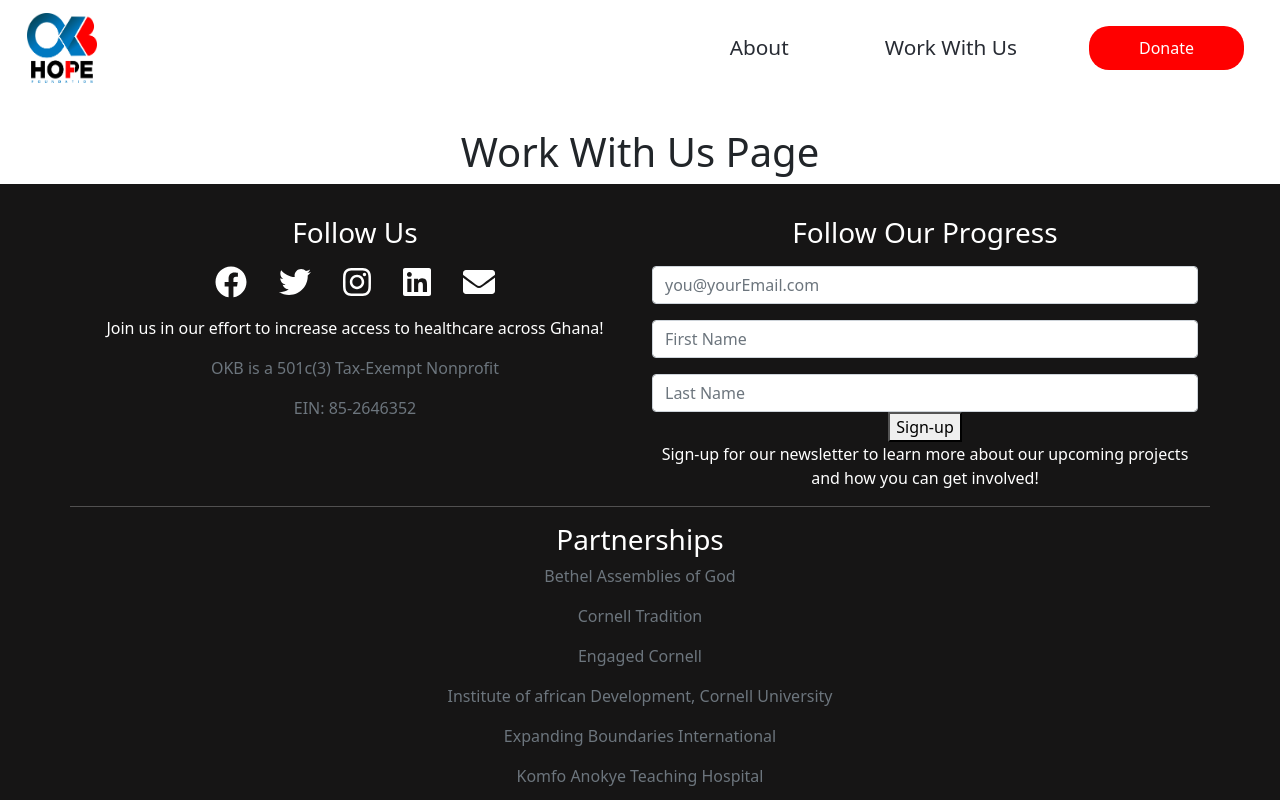
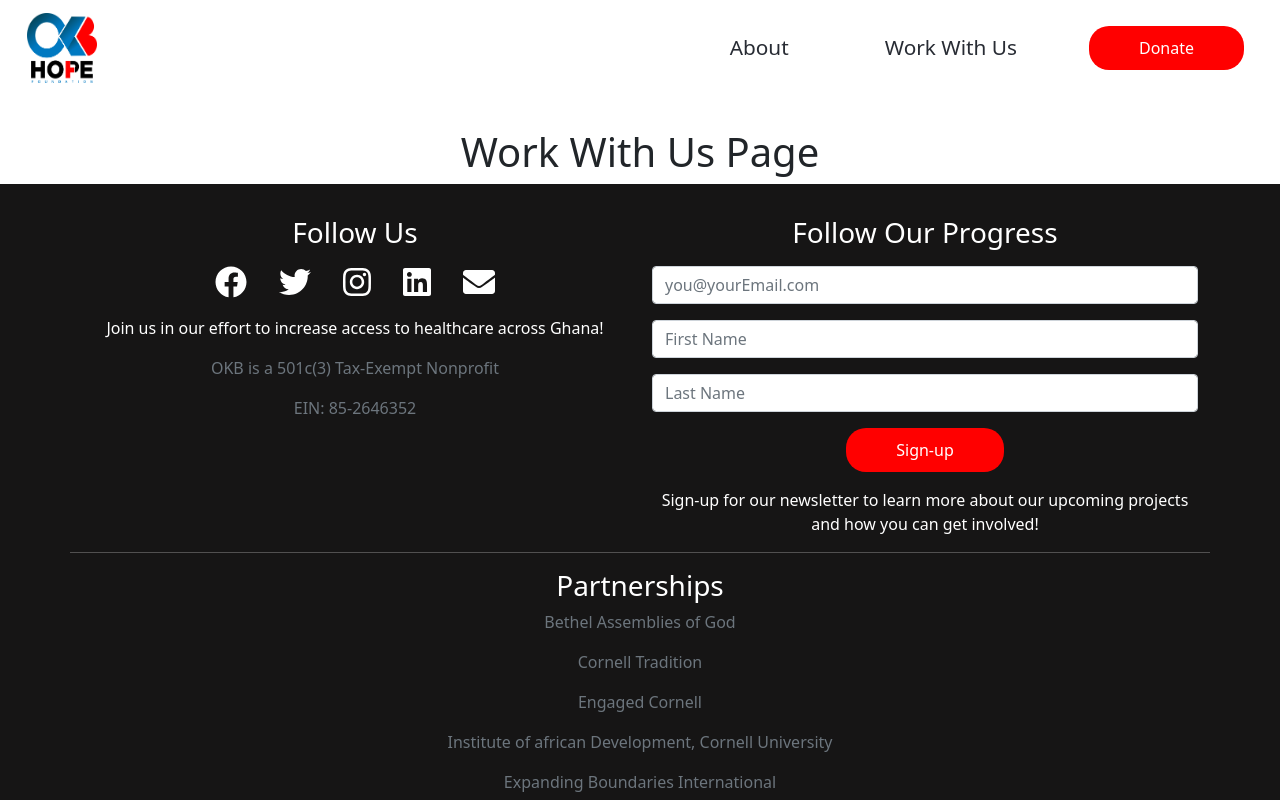
Before and after one commit to pgartrell/okb, a React (Create React App) app in the folder my-app/: page /workWithUsPage in a window 1280 px wide. Shown: the top 800 px of the page. Built offline with nearby package versions, Linux system fonts and the light colour scheme.

Commit message:
Footer btn

```diff
--- a/my-app/src/App.css
+++ b/my-app/src/App.css
@@ -67,7 +67,16 @@
 }
 
 .btn-signup {
-  margin: 0 1em;
+  background-color: #ff0000;
+  border: none;
+  color: white;
+  padding: 10px 50px;
+  text-align: center;
+  text-decoration: none;
+  font-size: 16px;
+  margin: 1em;
+  cursor: pointer;
+  border-radius: 20px;
 }
 
 .menu-item-footer {
```
